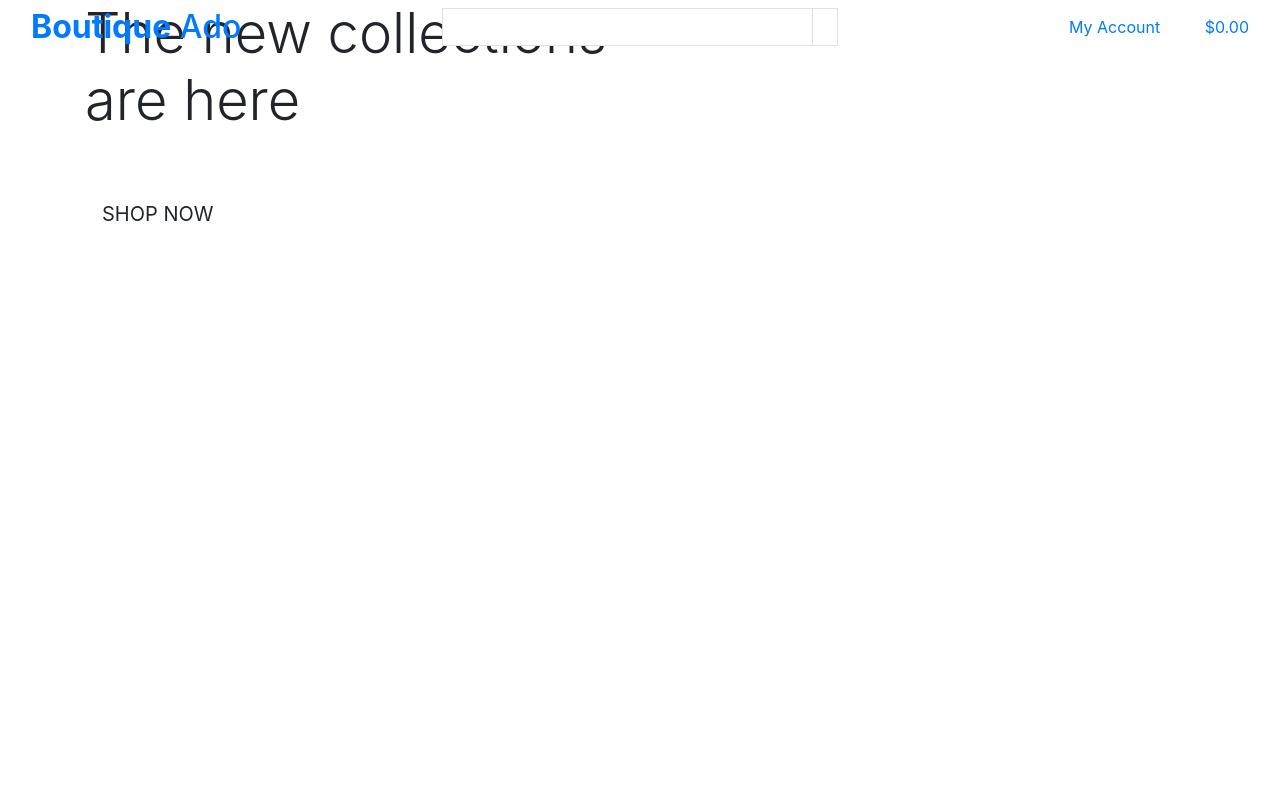
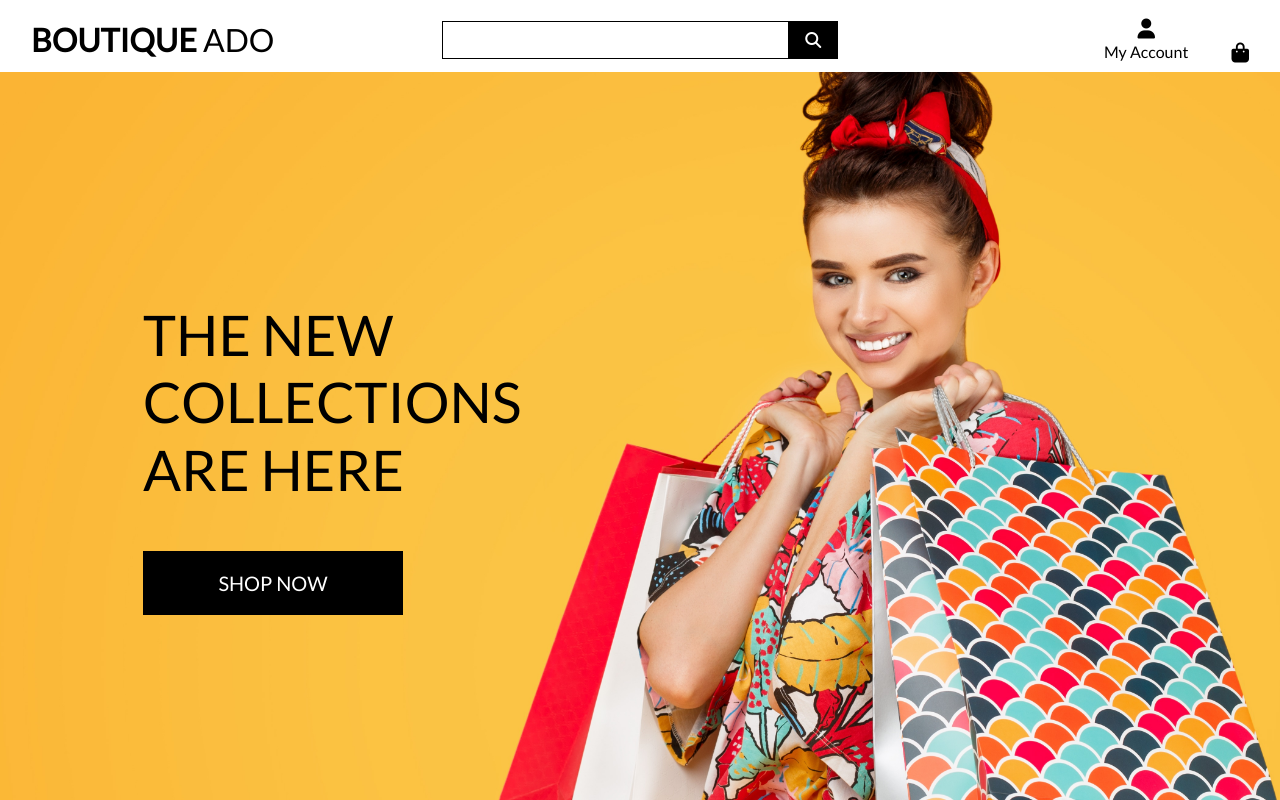
Before and after one commit to robinwesterback/boutique-ado, a Django app: page / in a window 1280 px wide. Run offline with Django 3.2, Linux system fonts and the light colour scheme; some libraries are stand-ins or nearby versions.

Commit message:
Complete homepage header and css

```diff
--- a/boutique_ado/settings.py
+++ b/boutique_ado/settings.py
@@ -147,3 +147,7 @@
 # https://docs.djangoproject.com/en/3.1/howto/static-files/
 
 STATIC_URL = '/static/'
+STATICFILES_DIRS = (os.path.join(BASE_DIR, 'static'),)
+
+MEDIA_URL = '/media/'
+MEDIA_ROOT = os.path.join(BASE_DIR, 'media')
--- a/boutique_ado/urls.py
+++ b/boutique_ado/urls.py
@@ -15,9 +15,11 @@
 """
 from django.contrib import admin
 from django.urls import path, include
+from django.conf import settings
+from django.conf.urls.static import static
 
 urlpatterns = [
     path('admin/', admin.site.urls),
     path('accounts/', include('allauth.urls')),
     path('', include('home.urls')),
-]
+] + static(settings.MEDIA_URL, document_root=settings.MEDIA_ROOT)
--- /dev/null
+++ b/static/css/base.css
@@ -0,0 +1,81 @@
+html {
+    height: 100%;
+}
+
+body {
+    background:url('/media/homepage_background_cropped.jpg') no-repeat center center fixed;
+    background-size: cover;
+    height: calc(100vh - 164px);
+    color: #555;
+    font-family: 'Lato';
+}
+
+/* from Bulma */
+.icon {
+    align-items: center;
+    display: inline-flex;
+    justify-content: center;
+    height: 1.5rem;
+    width: 1.5rem;
+}
+
+.logo-font {
+    text-transform: uppercase;
+}
+
+.main-logo-link {
+    width: fit-content;
+}
+
+.shop-now-button {
+    background: black;
+    color: white;
+    min-width: 260px;
+}
+
+.btn-black {
+    background: black;
+    color: white;
+}
+
+.shop-now-button:hover,
+.shop-now-button:active,
+.shop-now-button:focus,
+.btn-black:hover,
+.btn-black:active,
+.btn-black:focus {
+    background: #222;
+    columns: white;
+}
+
+.text-black {
+    color: #000 !important;
+}
+
+.border-black {
+    border: 1px solid black !important;
+}
+
+/* ------------------------------------- Media Queries */
+
+/* Slightly larger container on xl screens */
+@media (min-width: 1200px) {
+    .container {
+        max-width: 80%;
+    }
+}
+
+/* fixed top navbar only on medium and up */
+@media (min-width: 992px) {
+    .fixed-top-desktop-only {
+        position: fixed;
+        top: 0;
+        right: 0;
+        left: 0;
+        z-index: 1030;
+    }
+
+    .header-container {
+        padding-top: 164px;
+    }
+}
--- a/templates/base.html
+++ b/templates/base.html
@@ -1,59 +1,78 @@
 {% load static %}
 
-<!doctype html>
+<!DOCTYPE html>
 <html lang="en">
-
   <head>
-
     {% block meta %}
-	<meta http-equiv="X-UA-Compatible" content="ie=edge">
-	<meta charset="utf-8">
-	<meta name="viewport" content="width=device-width, initial-scale=1, shrink-to-fit=no">
-	{% endblock %}
-
-	{% block extra-meta %}
-	{% endblock %}
-
-	{% block corecss %}
-	<link rel="stylesheet" href="https://stackpath.bootstrapcdn.com/bootstrap/4.4.1/css/bootstrap.min.css"
-		integrity="sha384-Vkoo8x4CGsO3+Hhxv8T/Q5PaXtkKtu6ug5TOeNV6gBiFeWPGFN9MuhOf23Q9Ifjh" crossorigin="anonymous">
-	{% endblock %}
-
-	{% block extra_css %}
-	{% endblock %}
-
-	{% block corejs %}
-	<script src="https://code.jquery.com/jquery-3.4.1.slim.min.js"
-		integrity="sha384-J6qa4849blE2+poT4WnyKhv5vZF5SrPo0iEjwBvKU7imGFAV0wwj1yYfoRSJoZ+n" crossorigin="anonymous">
-	</script>
-	<script src="https://cdn.jsdelivr.net/npm/popper.js@1.16.0/dist/umd/popper.min.js"
-		integrity="sha384-Q6E9RHvbIyZFJoft+2mJbHaEWldlvI9IOYy5n3zV9zzTtmI3UksdQRVvoxMfooAo" crossorigin="anonymous">
-	</script>
-	<script src="https://stackpath.bootstrapcdn.com/bootstrap/4.4.1/js/bootstrap.min.js"
-		integrity="sha384-wfSDF2E50Y2D1uUdj0O3uMBJnjuUD4Ih7YwaYd1iqfktj0Uod8GCExl3Og8ifwB6" crossorigin="anonymous">
-	</script>
-	{% endblock %}
-
-	{% block extra_js %}
-	{% endblock %}
+    <meta http-equiv="X-UA-Compatible" content="ie=edge" />
+    <meta charset="utf-8" />
+    <meta
+      name="viewport"
+      content="width=device-width, initial-scale=1, shrink-to-fit=no"
+    />
+    {% endblock %} {% block extra-meta %} {% endblock %} {% block corecss %}
+    <link
+      rel="stylesheet"
+      href="https://stackpath.bootstrapcdn.com/bootstrap/4.4.1/css/bootstrap.min.css"
+      integrity="sha384-Vkoo8x4CGsO3+Hhxv8T/Q5PaXtkKtu6ug5TOeNV6gBiFeWPGFN9MuhOf23Q9Ifjh"
+      crossorigin="anonymous"
+    />
+    <link
+      rel="stylesheet"
+      href="https://fonts.googleapis.com/css2?family=Lato&display=swap"
+    />
+    <link rel="stylesheet" href="{% static 'css/base.css' %}" />
+    {% endblock %} {% block extra_css %} {% endblock %} {% block corejs %}
+    <script
+      src="https://code.jquery.com/jquery-3.4.1.slim.min.js"
+      integrity="sha384-J6qa4849blE2+poT4WnyKhv5vZF5SrPo0iEjwBvKU7imGFAV0wwj1yYfoRSJoZ+n"
+      crossorigin="anonymous"
+    ></script>
+    <script
+      src="https://cdn.jsdelivr.net/npm/popper.js@1.16.0/dist/umd/popper.min.js"
+      integrity="sha384-Q6E9RHvbIyZFJoft+2mJbHaEWldlvI9IOYy5n3zV9zzTtmI3UksdQRVvoxMfooAo"
+      crossorigin="anonymous"
+    ></script>
+    <script
+      src="https://stackpath.bootstrapcdn.com/bootstrap/4.4.1/js/bootstrap.min.js"
+      integrity="sha384-wfSDF2E50Y2D1uUdj0O3uMBJnjuUD4Ih7YwaYd1iqfktj0Uod8GCExl3Og8ifwB6"
+      crossorigin="anonymous"
+    ></script>
+    <script
+      src="https://kit.fontawesome.com/df39cb7c46.js"
+      crossorigin="anonymous"
+    ></script>
+    {% endblock %} {% block extra_js %} {% endblock %}
 
     <title>Boutique Ado {% block extra_title %}{% endblock %}</title>
   </head>
 
   <body>
     <header class="container-fluid fixed-top">
-        <div class="row">
-            <div class="col-12 col-lg-4 my-auto py-1 py-lg-0 text-center text-lg-left">
+      <div id="topnav" class="row bg-white pt-lg-2 d-none d-lg-flex">
+        <div
+          class="col-12 col-lg-4 my-auto py-1 py-lg-0 text-center text-lg-left"
+        >
           <a href="{% url 'home' %}" class="nav-link main-logo-link">
-                    <h2 class="logo-font text-black my-0"><strong>Boutique</strong> Ado</h2>
+            <h2 class="logo-font text-black my-0">
+              <strong>Boutique</strong> Ado
+            </h2>
           </a>
         </div>
         <div class="col-12 col-lg-4 my-auto py-1 py-lg-0">
           <form method="GET" action="">
             <div class="input-group w-100">
-                        <input class="form-control border border-black rounded-0" type="text" name="q" placeholde="Search our site">
+              <input
+                class="form-control border border-black rounded-0"
+                type="text"
+                name="q"
+                placeholde="Search our site"
+              />
               <div class="input-group-append">
-                            <button class="form-control btn btn-black border border-black rounded-0" type="submit">
+                <button
+                  class="form-control btn btn-black border border-black rounded-0"
+                  type="submit"
+                >
                   <span class="icon">
                     <i class="fas fa-search"></i>
                   </span>
@@ -65,35 +84,51 @@
         <div class="col-12 col-lg-4 my-auto py-1 py-lg-0">
           <ul class="list-inline list-unstyled text-center text-lg-right my-0">
             <li class="list-inline-item dropdown">
-                        <a class="text-black nav-link" href="#" id="user-options" data-toggle="dropdown" aria-haspopup="true" aria-expanded="false">
+              <a
+                class="text-black nav-link"
+                href="#"
+                id="user-options"
+                data-toggle="dropdown"
+                aria-haspopup="true"
+                aria-expanded="false"
+              >
                 <div class="text-center">
                   <div><i class="fas fa-user fa-lg"></i></div>
                   <p class="my-0">My Account</p>
                 </div>
               </a>
-                        <div class="dropdown-menu border-0" aria-labelledby="user-options">
+              <div
+                class="dropdown-menu border-0"
+                aria-labelledby="user-options"
+              >
                 {% if request.user.is_authenticated %}
                     {% if request.user.is_superuser %}
                         <a href="" class="dropdown-item">Product Management</a>
                     {% endif %}
                     <a href="" class="dropdown-item">My Profile</a>
-                                <a href="{% url 'account_logout' %}" class="dropdown-item">Logout</a>
+                    <a href="{% url 'account_logout' %}" class="dropdown-item"
+                  >Logout</a
+                >
                 {% else %}
-                                <a href="{% url 'account_signup' %}" class="dropdown-item">Register</a>
-                                <a href="{% url 'account_login' %}" class="dropdown-item">Login</a>
+                <a href="{% url 'account_signup' %}" class="dropdown-item"
+                  >Register</a
+                >
+                <a href="{% url 'account_login' %}" class="dropdown-item"
+                  >Login</a
+                >
                 {% endif %}
               </div>
             </li>
             <li class="list-inline-item">
-                        <a class="{% if grand_total %}text-info font-weight-bold{% else %}text-black{% endif %} nav-link" href="">
+              <a
+                class="{% if grand_total %}text-info font-weight-bold{% else %}text-black{% endif %} nav-link"
+                href=""
+              >
                 <div class="text-center">
                   <div><i class="fas fa-shopping-bag fa-lg"></i></div>
                   <p class="my-0">
-                                    {% if grand_total %}
-                                        ${{ grand_total|floatformat:2 }}
-                                    {% else %}
-                                        $0.00
-                                    {% endif %}
+                    {% if grand_total %} ${{ grand_total|floatformat:2 }} {%
+                    else %} $0.00 {% endif %}
                   </p>
                 </div>
               </a>
@@ -105,17 +140,7 @@
 
     {% if messages %}
     <div class="message-container"></div>
-	{% endif %}
-
-    {% block page_header %}
-    {% endblock %}
-
-    {% block content %}
-    {% endblock %}
-
-    {% block postloadjs %}
-    {% endblock %}
-
+    {% endif %} {% block page_header %} {% endblock %} {% block content %}
+    {% endblock %} {% block postloadjs %} {% endblock %}
   </body>
-
 </html>
```
Also changed, not shown: media/homepage_background_cropped.jpg (added). Lines whose indentation alone changed are shown as unchanged.
